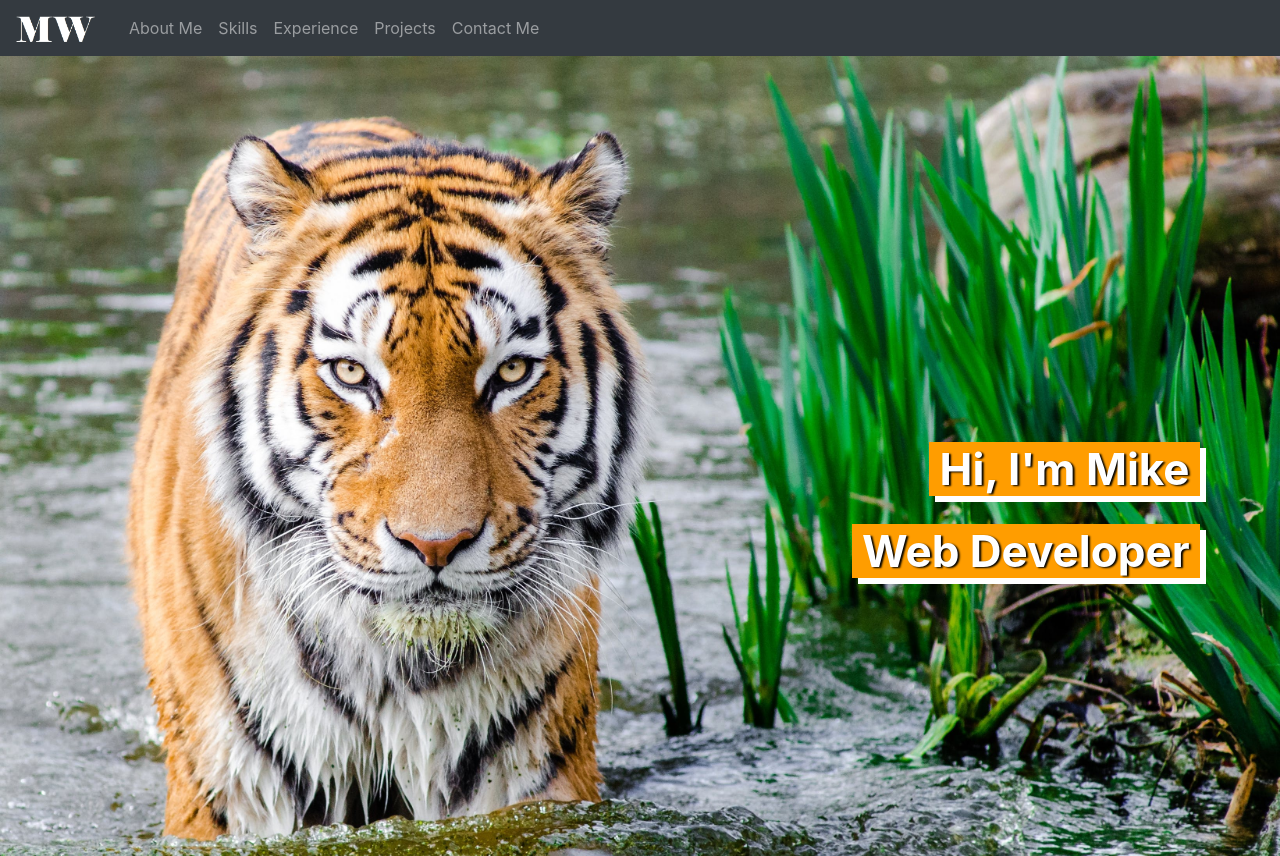
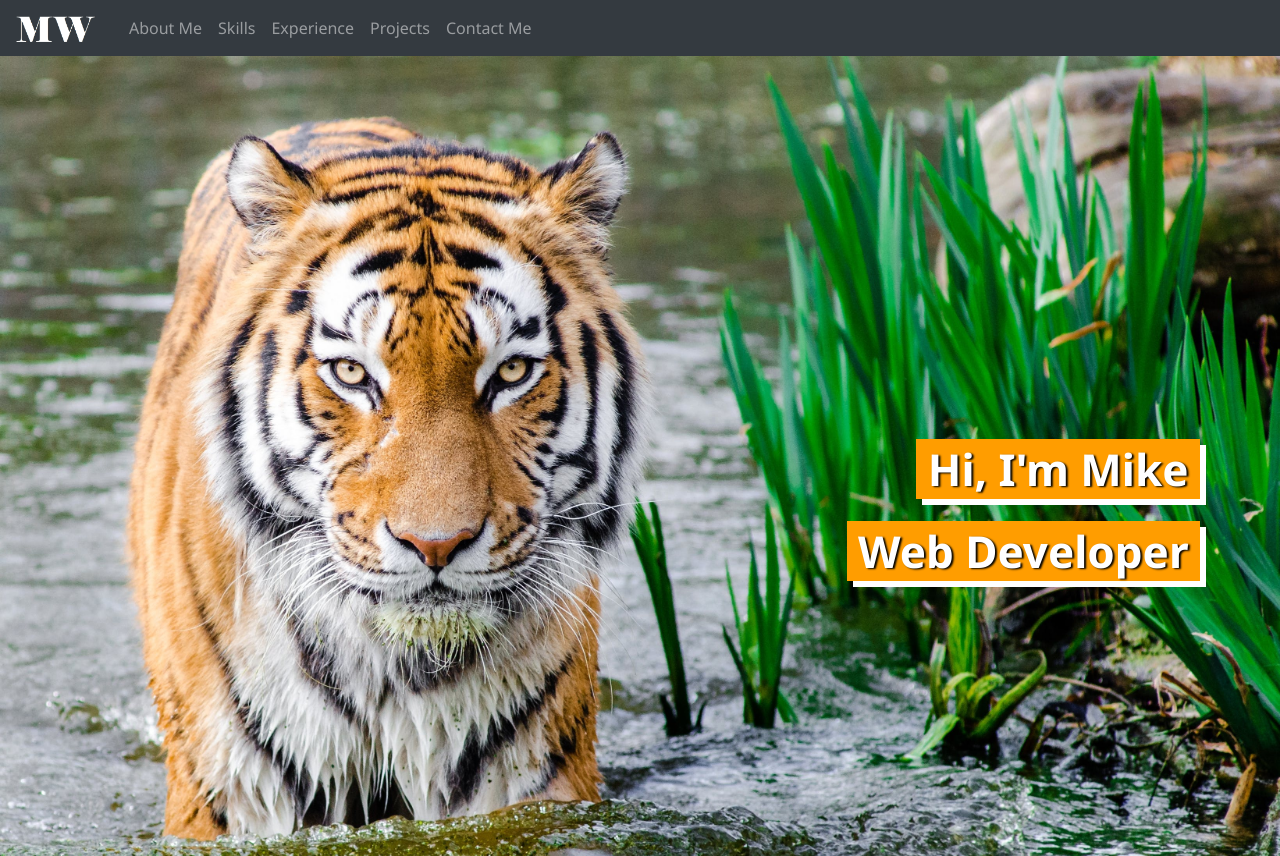
Before and after one commit to MichaelWarr3n/Portfolio, a plain HTML site: page index.html in a window 1280 px wide. Shown: the top 856 px of the page. Drawn offline with nearby package versions, Linux system fonts and the light colour scheme.

Commit message:
Google font added

```diff
--- a/css/styles.css
+++ b/css/styles.css
@@ -1,3 +1,7 @@
+* {
+    font-family:'Noto sans', sans-serif;
+}
+
 header .landing-page-text {
     color: rgb(255,255,255);
     text-align: right;
--- a/index.html
+++ b/index.html
@@ -11,6 +11,8 @@
     <link rel="stylesheet" href="css/bootstrap.css">
 
     <link rel="icon" href="images/mwlogo.png">
+
+    <link href="https://fonts.googleapis.com/css2?family=Noto+Sans:ital,wght@0,400;0,700;1,400;1,700&display=swap" rel="stylesheet">
 
 </head>
 
```
